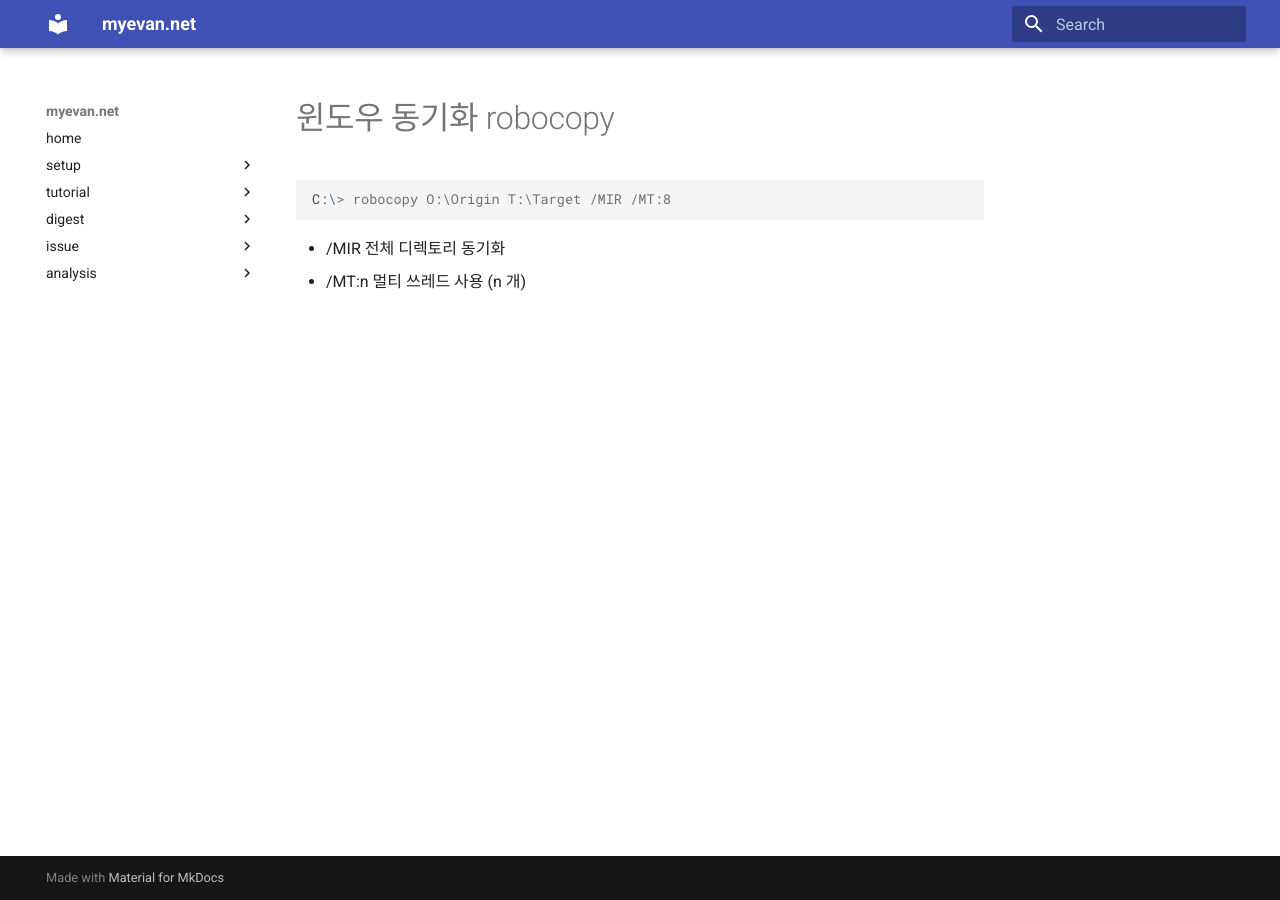
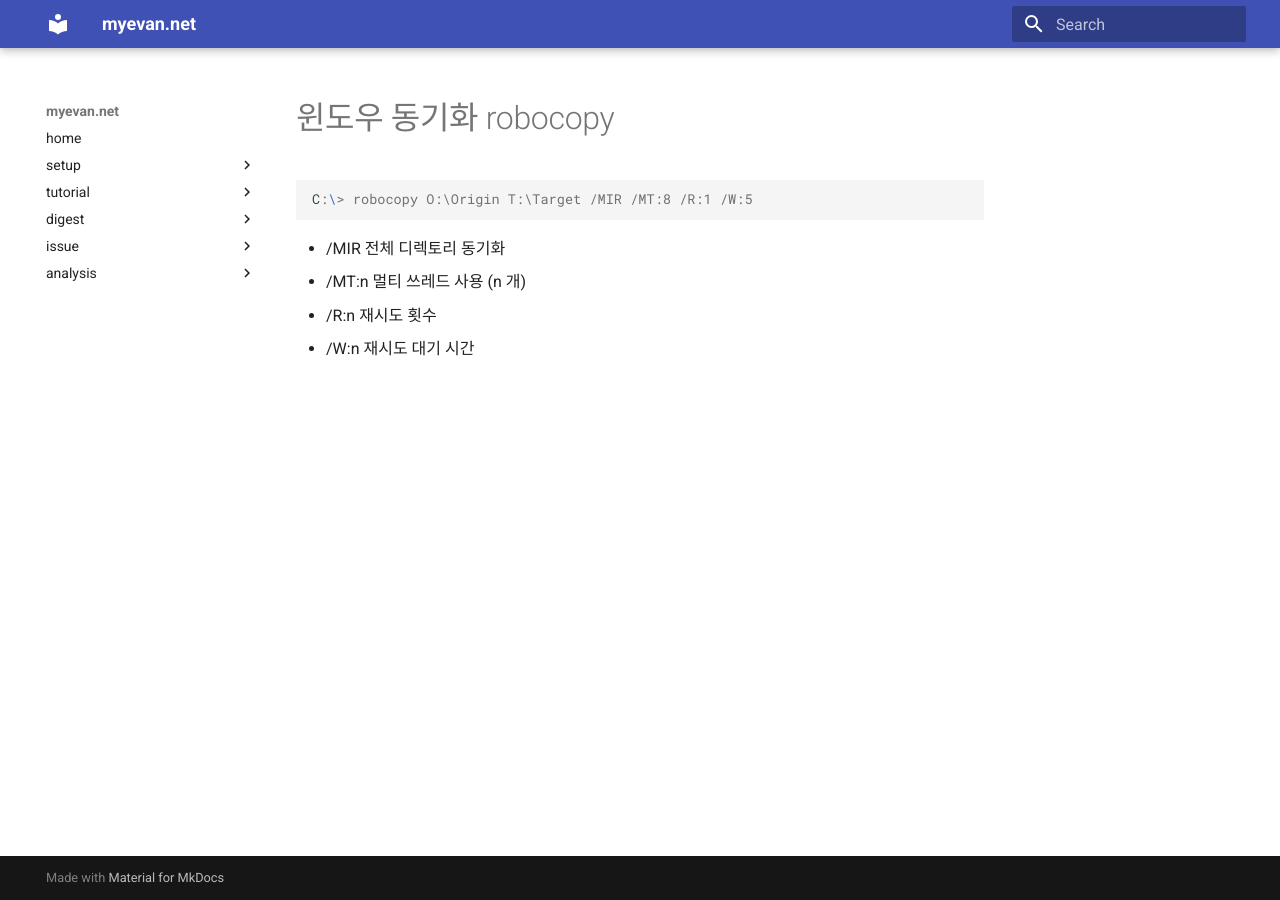
Before and after one commit to myevan/myevan-home, an MkDocs documentation site: the page built from docs/windows_sync_robocopy.md, in a window 1280 px wide. Built offline with MkDocs 1.6.1 and Material for MkDocs 9.7.7, drawn with Linux system fonts in a browser that asks for light colours; old or Windows-style settings are respelled for this version of MkDocs.

Commit message:
윈도우 동기화 옵션 추가

````diff
--- a/docs/windows_sync_robocopy.md
+++ b/docs/windows_sync_robocopy.md
@@ -1,8 +1,10 @@
 # 윈도우 동기화 robocopy
 
 ```bat
-C:\> robocopy O:\Origin T:\Target /MIR /MT:8
+C:\> robocopy O:\Origin T:\Target /MIR /MT:8 /R:1 /W:5
 ```
 
 * /MIR 전체 디렉토리 동기화
 * /MT:n 멀티 쓰레드 사용 (n 개)
+* /R:n 재시도 횟수
+* /W:n 재시도 대기 시간
````
